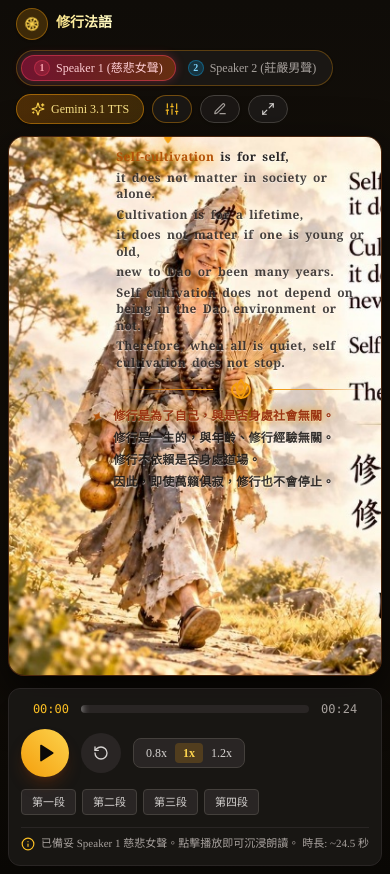
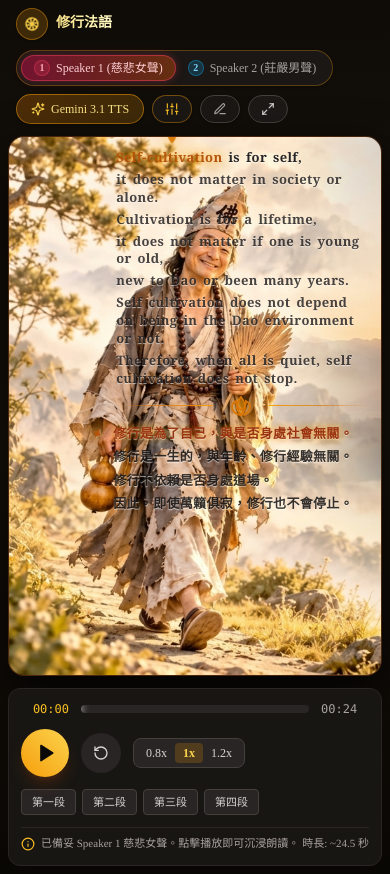
Before and after one commit to roklul/ktv-dao-presentation, a Next.js app: page / in a window 390 px wide. Built offline with nearby package versions, Linux system fonts and the light colour scheme.

Commit message:
feat: apply pristine text-free widescreen background artwork with sharp KTV typography

```diff
--- a/components/KtvPresentation.tsx
+++ b/components/KtvPresentation.tsx
@@ -48,11 +48,11 @@ export const KtvPresentation: React.FC<KtvPresentationProps> = ({
       id="presentation-viewport"
       className="relative w-full max-w-6xl min-h-[540px] sm:min-h-0 sm:aspect-[16/9] bg-[#1a140e] rounded-2xl overflow-hidden shadow-[0_20px_50px_rgba(0,0,0,0.8)] border border-amber-800/40 select-none flex flex-col justify-between"
     >
-      {/* Background Image Layer */}
+      {/* Pristine 16:9 Realistic Background Artwork (No static text) */}
       <div className="absolute inset-0 z-0 overflow-hidden pointer-events-none">
         <img
           src="/images/jigong-bg.jpg"
-          alt="修行法語背景圖"
+          alt="濟公活佛修行法語背景"
           className="w-full h-full object-cover object-left sm:object-center"
         />
       </div>
@@ -68,20 +68,20 @@ export const KtvPresentation: React.FC<KtvPresentationProps> = ({
         }}
       >
         <div className="relative flex items-center justify-center">
-          <svg className="w-5 h-5 text-amber-500 drop-shadow-[0_0_8px_#f59e0b]" viewBox="0 0 24 24" fill="currentColor">
+          <svg className="w-5 h-5 text-amber-600 drop-shadow-[0_0_8px_#f59e0b]" viewBox="0 0 24 24" fill="currentColor">
             <path d="M12 2C12 2 7 8 7 13C7 17.5 12 22 12 22C12 22 17 17.5 17 13C17 8 12 2 12 2Z" opacity="0.95" />
           </svg>
           <div className="absolute -inset-1 rounded-full bg-amber-400/50 blur-xs animate-ping pointer-events-none"></div>
         </div>
       </div>
 
-      {/* Presentation Central Content Box */}
-      <div className="relative z-20 w-full h-full flex flex-col justify-center pl-[28%] sm:pl-[34%] md:pl-[35%] pr-3 sm:pr-8 py-3 sm:py-5">
+      {/* Presentation Central Content Box (Positioned on the Serene Right Half) */}
+      <div className="relative z-20 w-full h-full flex flex-col justify-center pl-[28%] sm:pl-[34%] md:pl-[36%] pr-3 sm:pr-8 py-3 sm:py-5">
 
         {/* English Verses Container */}
         <div
           id="english-lyrics-box"
-          className="space-y-1 sm:space-y-1.5 font-serif-en text-[12px] sm:text-[16px] md:text-[20px] lg:text-[22px] leading-snug tracking-wide"
+          className="space-y-1 sm:space-y-1.5 font-serif-en text-[13px] sm:text-[17px] md:text-[21px] lg:text-[23px] leading-snug tracking-wide"
         >
           {presentation.englishLines.map((line, lineIdx) => {
             const isRowActive = currentTime >= line.start && currentTime <= line.end;
@@ -120,12 +120,12 @@ export const KtvPresentation: React.FC<KtvPresentationProps> = ({
           })}
         </div>
 
-        {/* Golden Lotus Center Ornament */}
+        {/* Golden Lotus Center Ornament (Replicating Original Art) */}
         <div className="my-1.5 sm:my-3 flex items-center justify-center gap-3 w-full max-w-xl">
           <div className="h-[1px] flex-1 bg-gradient-to-r from-transparent via-amber-600/70 to-amber-500"></div>
           <div className="text-amber-600 flex items-center px-1">
             <svg
-              className="w-6 h-6 sm:w-9 sm:h-9 text-amber-500 drop-shadow-[0_0_8px_#f59e0b]"
+              className="w-6 h-6 sm:w-9 sm:h-9 text-amber-600 drop-shadow-[0_0_8px_#f59e0b]"
               viewBox="0 0 24 24"
               fill="none"
               stroke="currentColor"
@@ -145,7 +145,7 @@ export const KtvPresentation: React.FC<KtvPresentationProps> = ({
         {/* Traditional Chinese Translation Verses */}
         <div
           id="chinese-lyrics-box"
-          className="space-y-1 text-[12px] sm:text-[16px] md:text-[20px] lg:text-[23px] font-medium tracking-wide font-serif"
+          className="space-y-1 text-[13px] sm:text-[17px] md:text-[21px] lg:text-[23px] font-medium tracking-wide font-serif"
         >
           {presentation.chineseVerses.map((verse, idx) => {
             const isCnActive = currentTime >= verse.start && currentTime <= verse.end;
@@ -153,7 +153,7 @@ export const KtvPresentation: React.FC<KtvPresentationProps> = ({
             return (
               <div
                 key={verse.id || idx}
-                className={`chinese-row ${isCnActive ? 'active-cn font-bold' : ''}`}
+                className={`chinese-row ${isCnActive ? 'active-cn' : ''}`}
               >
                 {verse.text}
               </div>
```
Also changed, not shown: public/images/jigong-bg.jpg.
